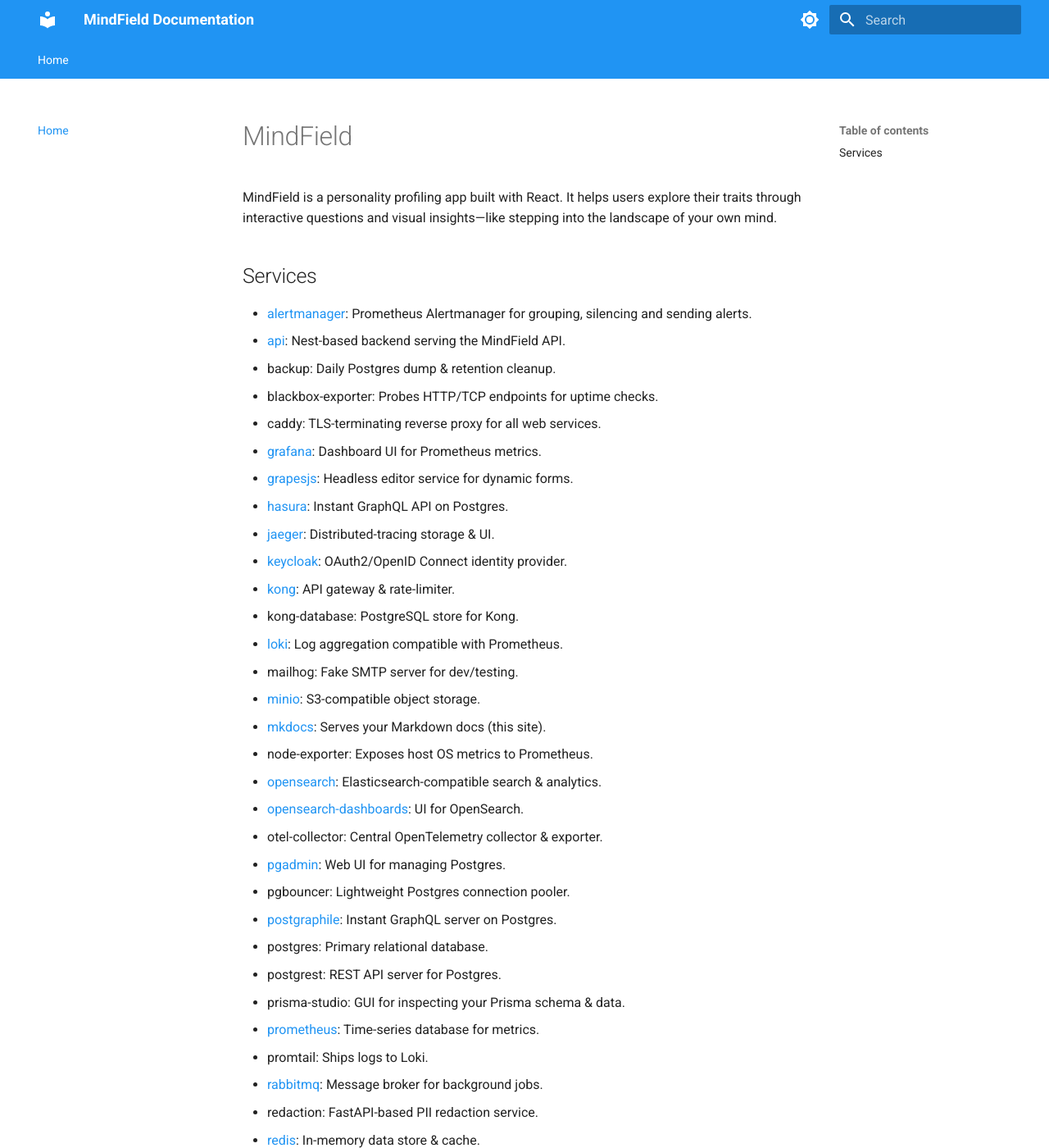
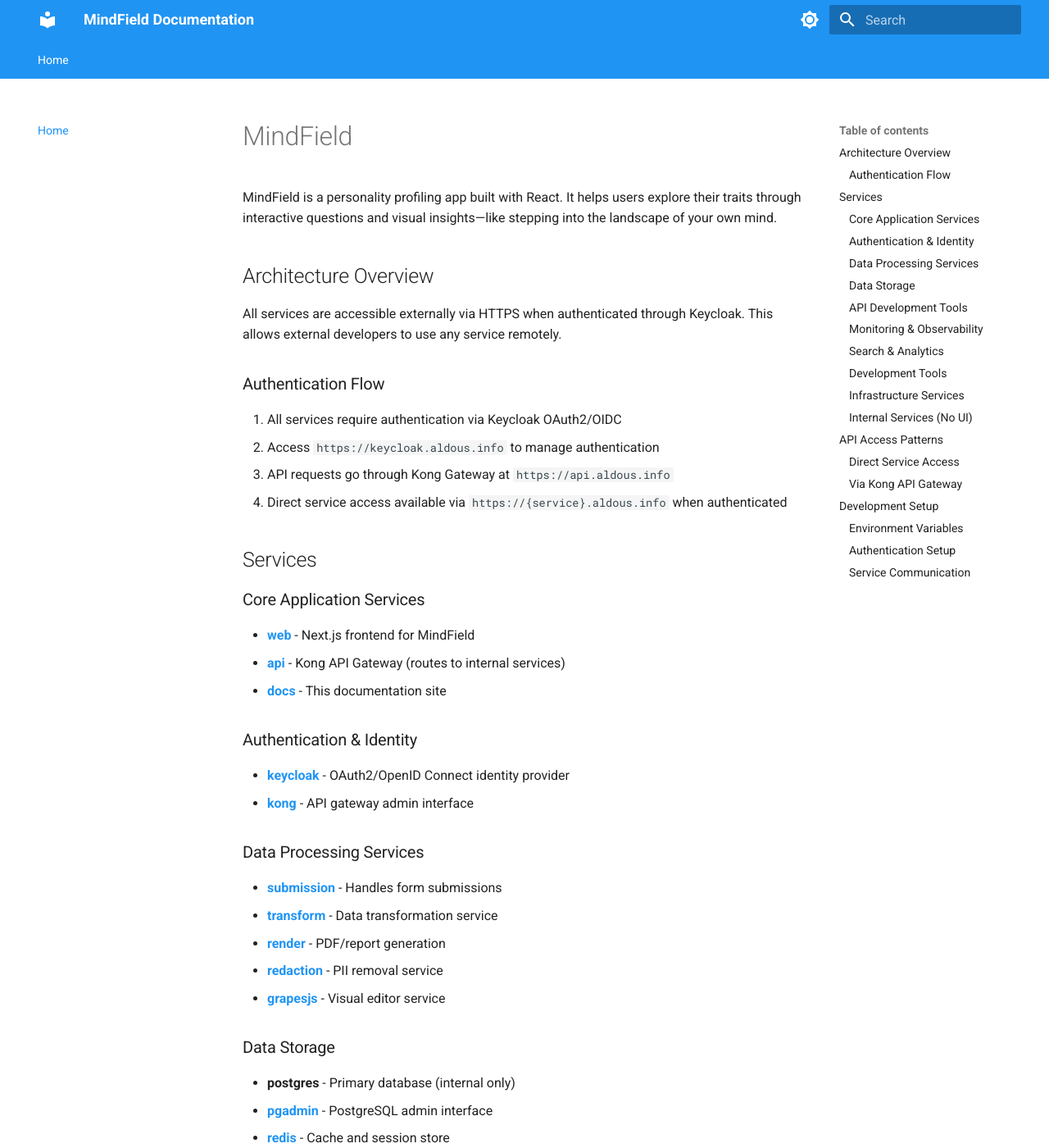
Before and after one commit to maldous/mindfield, an MkDocs documentation site: the page built from docs/content/index.md, in a window 1280 px wide and 1400 px high. Shown: the whole window at 82% size. Built offline with MkDocs 1.6.1 and Material for MkDocs 9.7.7, drawn with Linux system fonts in a browser that asks for light colours; some of the changed text lies outside the part shown.

Commit message:
1752023268

````diff
--- a/docs/content/index.md
+++ b/docs/content/index.md
@@ -2,48 +2,121 @@
 
 MindField is a personality profiling app built with React. It helps users explore their traits through interactive questions and visual insights—like stepping into the landscape of your own mind.
 
+## Architecture Overview
+
+All services are accessible externally via HTTPS when authenticated through Keycloak. This allows external developers to use any service remotely.
+
+### Authentication Flow
+1. All services require authentication via Keycloak OAuth2/OIDC
+2. Access `https://keycloak.aldous.info` to manage authentication
+3. API requests go through Kong Gateway at `https://api.aldous.info`
+4. Direct service access available via `https://{service}.aldous.info` when authenticated
+
 ## Services
 
-- [alertmanager](https://alertmanager.aldous.info/): Prometheus Alertmanager for grouping, silencing and sending alerts.
-- [api](https://api.aldous.info/): Nest-based backend serving the MindField API.
-- backup: Daily Postgres dump & retention cleanup.
-- blackbox-exporter: Probes HTTP/TCP endpoints for uptime checks.
-- caddy: TLS-terminating reverse proxy for all web services.
-- [grafana](https://grafana.aldous.info/): Dashboard UI for Prometheus metrics.
-- [grapesjs](https://grapesjs.aldous.info/): Headless editor service for dynamic forms.
-- [hasura](https://hasura.aldous.info/): Instant GraphQL API on Postgres.
-- [jaeger](https://jaeger.aldous.info/): Distributed-tracing storage & UI.
-- [keycloak](https://keycloak.aldous.info/): OAuth2/OpenID Connect identity provider.
-- [kong](https://api.aldous.info/): API gateway & rate-limiter.
-- kong-database: PostgreSQL store for Kong.
-- [loki](https://loki.aldous.info/): Log aggregation compatible with Prometheus.
-- mailhog: Fake SMTP server for dev/testing.
-- [minio](https://minio.aldous.info/): S3-compatible object storage.
-- [mkdocs](https://docs.aldous.info/): Serves your Markdown docs (this site).
-- node-exporter: Exposes host OS metrics to Prometheus.
-- [opensearch](https://opensearch.aldous.info/): Elasticsearch-compatible search & analytics.
-- [opensearch-dashboards](https://opensearch-dashboards.aldous.info/): UI for OpenSearch.
-- otel-collector: Central OpenTelemetry collector & exporter.
-- [pgadmin](https://pgadmin.aldous.info/): Web UI for managing Postgres.
-- pgbouncer: Lightweight Postgres connection pooler.
-- [postgraphile](https://postgraphile.aldous.info/): Instant GraphQL server on Postgres.
-- postgres: Primary relational database.
-- postgrest: REST API server for Postgres.
-- prisma-studio: GUI for inspecting your Prisma schema & data.
-- [prometheus](https://prometheus.aldous.info/): Time-series database for metrics.
-- promtail: Ships logs to Loki.
-- [rabbitmq](https://rabbitmq.aldous.info/): Message broker for background jobs.
-- redaction: FastAPI-based PII redaction service.
-- [redis](https://redis.aldous.info/): In-memory data store & cache.
-- redoc: OpenAPI documentation UI.
-- [render](https://render.aldous.info/): Service that generates PDFs/previews.
-- [sonarqube](https://sonarqube.aldous.info/): Continuous code-quality analysis.
-- sonarqube-db: PostgreSQL for SonarQube.
-- [step-ca](https://step-ca.aldous.info/): Internal certificate authority.
-- [storybook](https://storybook.aldous.info/): React component explorer.
-- [submission](https://submission.aldous.info/): Microservice handling submissions.
-- swagger-ui: Interactive API docs for `api`.
-- [transform](https://transform.aldous.info/): Microservice that sanitises & transforms payloads.
-- [trivy](https://trivy.aldous.info/): Container image security scanner.
-- [uptime-kuma](https://uptime-kuma.aldous.info/): Self-hosted uptime monitoring dashboard.
-- [web](https://aldous.info/): Next.js frontend for MindField.
+### Core Application Services
+- **[web](https://aldous.info/)** - Next.js frontend for MindField
+- **[api](https://api.aldous.info/)** - Kong API Gateway (routes to internal services)
+- **[docs](https://docs.aldous.info/)** - This documentation site
+
+### Authentication & Identity
+- **[keycloak](https://keycloak.aldous.info/)** - OAuth2/OpenID Connect identity provider
+- **[kong](https://kong.aldous.info/)** - API gateway admin interface
+
+### Data Processing Services
+- **[submission](https://submission.aldous.info/)** - Handles form submissions
+- **[transform](https://transform.aldous.info/)** - Data transformation service
+- **[render](https://render.aldous.info/)** - PDF/report generation
+- **[redaction](https://redaction.aldous.info/)** - PII removal service
+- **[grapesjs](https://grapesjs.aldous.info/)** - Visual editor service
+
+### Data Storage
+- **postgres** - Primary database (internal only)
+- **[pgadmin](https://pgadmin.aldous.info/)** - PostgreSQL admin interface
+- **[redis](https://redis.aldous.info/)** - Cache and session store
+- **[minio](https://minio.aldous.info/)** - S3-compatible object storage
+- **[minio-console](https://minio-console.aldous.info/)** - MinIO management UI
+
+### API Development Tools
+- **[hasura](https://hasura.aldous.info/)** - Instant GraphQL API
+- **[postgraphile](https://postgraphile.aldous.info/)** - GraphQL API for PostgreSQL
+- **[postgrest](https://postgrest.aldous.info/)** - REST API for PostgreSQL
+- **[swagger-ui](https://swagger-ui.aldous.info/)** - Interactive API documentation
+- **[redoc](https://redoc.aldous.info/)** - API documentation
+
+### Monitoring & Observability
+- **[grafana](https://grafana.aldous.info/)** - Metrics dashboards
+- **[prometheus](https://prometheus.aldous.info/)** - Metrics collection
+- **[loki](https://loki.aldous.info/)** - Log aggregation
+- **[jaeger](https://jaeger.aldous.info/)** - Distributed tracing
+- **[alertmanager](https://alertmanager.aldous.info/)** - Alert management
+- **[uptime-kuma](https://uptime-kuma.aldous.info/)** - Uptime monitoring
+
+### Search & Analytics
+- **[opensearch](https://opensearch.aldous.info/)** - Search and analytics
+- **[opensearch-dashboards](https://opensearch-dashboards.aldous.info/)** - OpenSearch UI
+
+### Development Tools
+- **[storybook](https://storybook.aldous.info/)** - Component library
+- **[sonarqube](https://sonarqube.aldous.info/)** - Code quality analysis
+- **[prisma-studio](https://prisma-studio.aldous.info/)** - Database ORM UI
+- **[gitea](https://gitea.aldous.info/)** - Git repository management
+
+### Infrastructure Services
+- **[rabbitmq](https://rabbitmq.aldous.info/)** - Message broker
+- **[mailhog](https://mailhog.aldous.info/)** - Email testing
+- **[step-ca](https://step-ca.aldous.info/)** - Internal certificate authority
+- **[trivy](https://trivy.aldous.info/)** - Security scanning
+- **[otel-collector](https://otel-collector.aldous.info/)** - OpenTelemetry collector
+
+### Internal Services (No UI)
+- **postgres** - Primary database
+- **pgbouncer** - Connection pooling
+- **kong-database** - Kong configuration storage
+- **redis** - Caching layer
+- **promtail** - Log shipping
+- **node-exporter** - System metrics
+- **blackbox-exporter** - Endpoint monitoring
+- **backup** - Automated backups
+
+## API Access Patterns
+
+### Direct Service Access
+When authenticated, you can access any service directly:
+```
+https://{service}.aldous.info
+```
+
+### Via Kong API Gateway
+All API services are also available through the gateway:
+```
+https://api.aldous.info/api/* → Internal API service
+https://api.aldous.info/services/submission/* → Submission service
+https://api.aldous.info/services/transform/* → Transform service
+https://api.aldous.info/services/render/* → Render service
+https://api.aldous.info/services/redaction/* → Redaction service
+https://api.aldous.info/services/grapesjs/* → GrapesJS service
+```
+
+## Development Setup
+
+### Environment Variables
+All services use environment variables from `.env` file. Key variables:
+- `DOMAIN` - Your domain (default: aldous.info)
+- `KEYCLOAK_*` - Authentication configuration
+- `DATABASE_URL` - PostgreSQL connection
+- `REDIS_URL` - Redis connection
+- `S3_*` - MinIO/S3 configuration
+
+### Authentication Setup
+1. Access Keycloak at `https://keycloak.aldous.info`
+2. Default admin credentials: `admin/admin`
+3. Create realm: `mindfield`
+4. Create clients for each service requiring authentication
+5. Configure redirect URIs for each client
+
+### Service Communication
+- Internal services communicate via Docker network names
+- External access requires authentication token from Keycloak
+- Kong handles rate limiting and request routing
+- All traffic encrypted via Caddy with Let's Encrypt certificates
````
Also changed, not shown: docker-compose.yml (+144 -39 lines), 1 other file.
